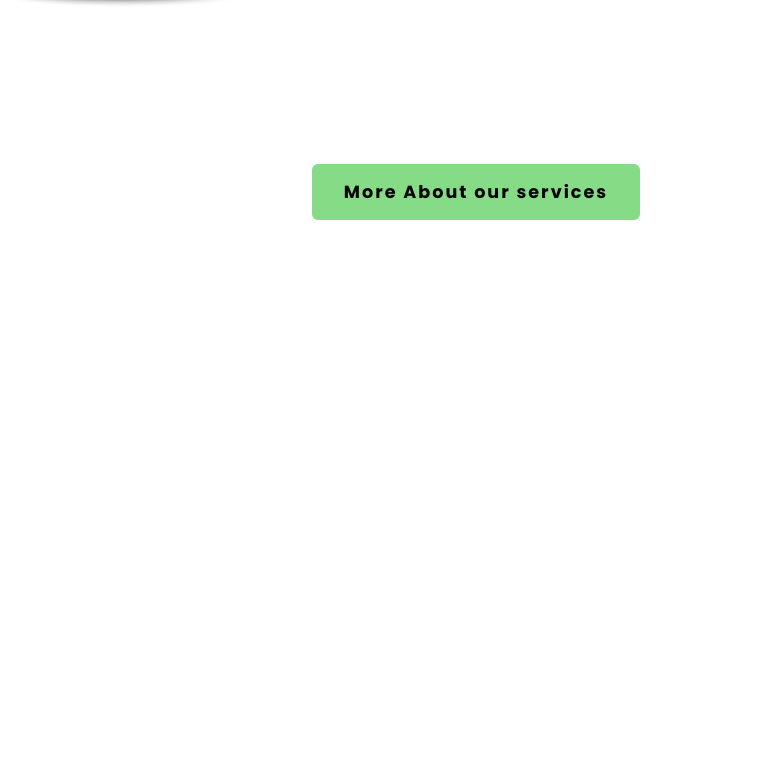
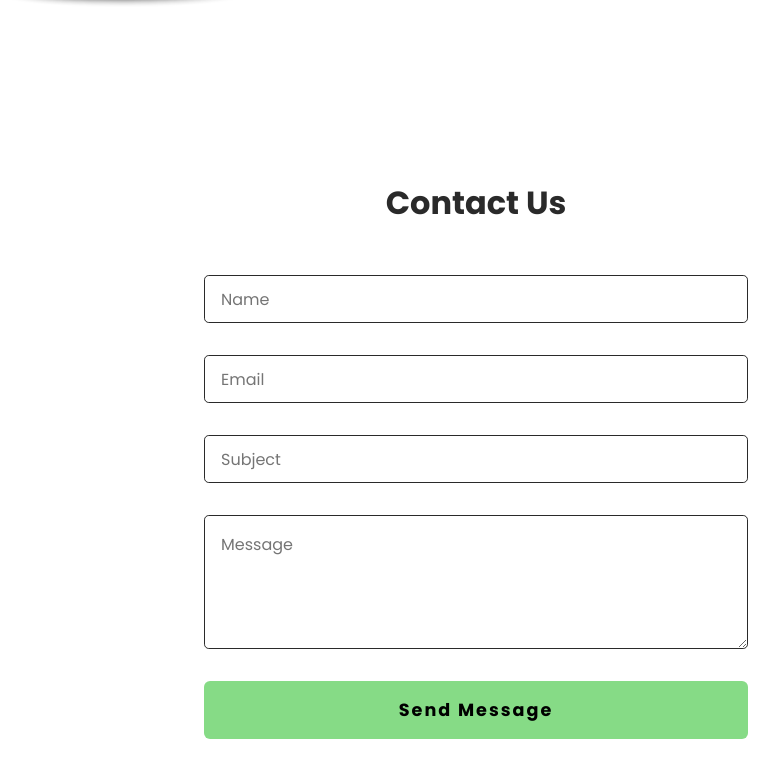
Before and after one commit to Dev-Vithushan/CybersecurityWebsite, a React (Create React App) app: page / in a window 1280 px wide. Shown: the part 1800-2577 px from the top of the page, without its empty margins (164-943 px from the left). Before the commit the page ends 2020 px from the top, so only its background shows below. Built offline with nearby package versions, Linux system fonts and the light colour scheme.

Commit message:
Contact Us page and component created

```diff
--- /dev/null
+++ b/src/components/ContactForm.js
@@ -0,0 +1,19 @@
+import "./ContactFormStyles.css"
+import Button from "./Button"
+
+function ContactForm() {
+    return(
+        <div className="form-container">
+            <h1> Contact Us</h1>
+            <form>
+                <input type="text" placeholder="Name" required/>
+                <input type="email" placeholder="Email" required/>
+                <input type="text" placeholder="Subject" required/>
+                <textarea placeholder="Message" rows="4" required></textarea>
+                <button className="buttonClass" type="submit"> Send Message</button>
+            </form>
+        </div>
+    )
+}
+
+export default ContactForm;
--- /dev/null
+++ b/src/components/ContactFormStyles.css
@@ -0,0 +1,51 @@
+.form-container {
+    margin: 4rem 6rem;
+    color: #2a2a2a;
+}
+
+.form-container form {
+    padding-top: 3rem;
+    display: flex;
+    flex-direction: column;
+    width: 50%;
+    margin: auto;
+
+}
+
+.form-container input {
+    font-size: medium;
+    height: 3rem;
+    padding: 0 1rem;
+    margin-bottom: 2rem;
+    border-radius: .3rem;
+    border: 1px solid #2a2a2a;
+
+}
+
+.form-container textarea {
+
+    font-size: medium;
+    padding: 1rem;
+    margin-bottom: 2rem;
+    border-radius: .3rem;
+    border: 1px solid #2a2a2a;
+
+}
+
+.buttonClass {
+    border: none;
+}
+
+@media screen and (max-width:850px) {
+    .form-container {
+        margin: 4rem 2rem;
+
+    }
+
+    .form-container form {
+        padding-top: 2rem;
+        width: 90%;
+
+
+    }
+}
--- a/src/routes/Contact.js
+++ b/src/routes/Contact.js
@@ -1,7 +1,20 @@
+import ContactForm from "../components/ContactForm";
+import Navbar from "../components/Navbar"
+import Line from "../Assets/line.jpg"
+import Hero from "../components/Hero";
+
 function Contact() {
     return(
         <div>
-            <h1>Hello form the Contact page</h1>
+            <Navbar/>
+            <Hero
+                cName="hero-mid"
+                heroImg={Line}
+                title="Contact Us"
+                text="We are here to help you"
+
+                />
+            <ContactForm/>
 
         </div>
     )
--- a/src/routes/Home.js
+++ b/src/routes/Home.js
@@ -3,6 +3,7 @@ import Hero from "../components/Hero";
 import HeroImage from "../Assets/design.jpg"
 import Description from "../components/Description";
 import Button from "../components/Button";
+import ContactForm from "../components/ContactForm";
 
 
 
@@ -21,12 +22,14 @@ function Home() {
 
             />
             <Description/>
-            <Button
+            {/* <Button
                 url="/service"
                 buttonText="More About our services"
 
 
-            />
+            /> */}
+            <ContactForm/>
+
 
         </div>
     )
```
